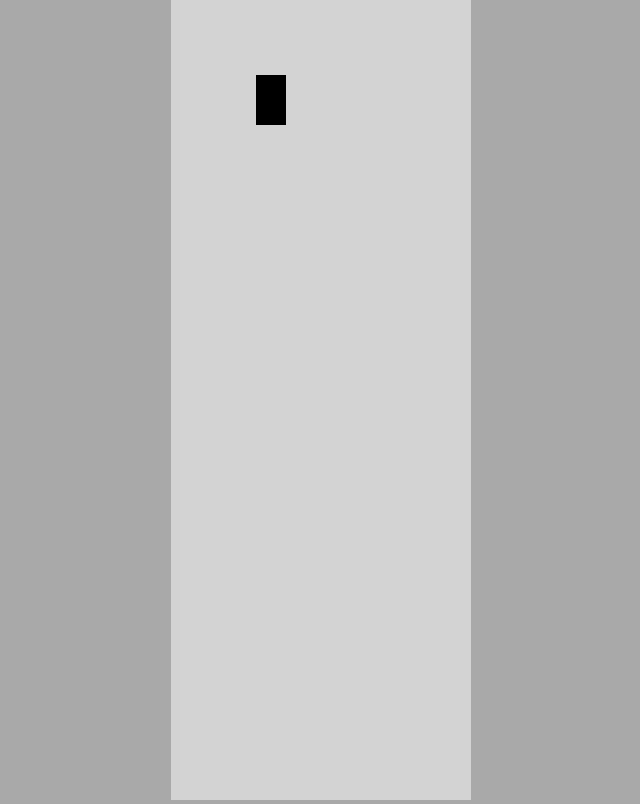
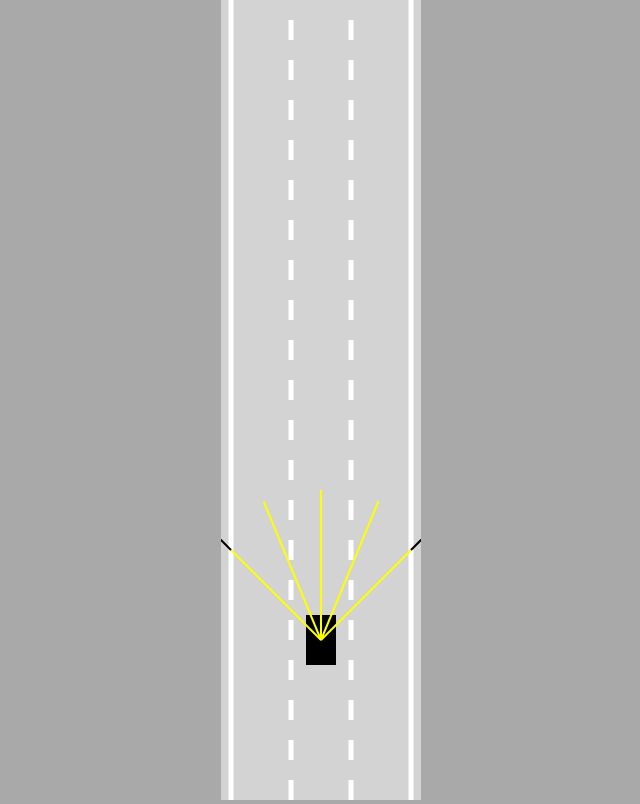
Before and after one commit to mattz608/ML_Car, a plain HTML site: page index.html in a window 1280 px wide. Shown: the whole page, without its empty margins (319-959 px from the left). Drawn offline with Linux system fonts and the light colour scheme.

Commit message:
Add sensors, define car from polygon, check if damaged, add road, add util functions

```diff
--- a/car.js
+++ b/car.js
@@ -10,11 +10,65 @@ class Car {
         this.maxSpeed = 3;
         this.friction = 0.05;
         this.angle = 0;
+        this.damaged = false;
 
+        this.polygon = this.#createPolygon();
+        this.sensor = new Sensor(this);
         this.controls = new Controls();
     }
 
-    update() {
+    update(roadBorders) {
+        this.#move();
+        this.polygon = this.#createPolygon();
+        this.damaged = this.#assessDamage(roadBorders);
+        this.sensor.update(roadBorders);
+    }
+
+    #assessDamage(roadBorders) {
+        for (let i = 0; i < roadBorders.length; i++) {
+            if (polyIntersect(this.polygon, roadBorders[i])) {
+                return true;
+            }
+        }
+
+        return false;
+    }
+
+    #createPolygon() {
+        const points=[];
+
+        const rad = Math.hypot(this.width, this.height) / 2; // Distance from center to corner
+        const alpha = Math.atan2(this.width, this.height); // Angle of diagonal
+
+        // Remember that the unit circle is rotated 90 degrees ccw (i.e. angle 0 is up)
+        // Top left corner
+        points.push({
+            x : this.x - Math.sin(this.angle - alpha)*rad,
+            y : this.y - Math.cos(this.angle - alpha)*rad
+        });
+
+        // Top right corner
+        points.push({
+            x : this.x - Math.sin(this.angle + alpha)*rad,
+            y : this.y - Math.cos(this.angle + alpha)*rad
+        });
+
+        // Bottom right corner
+        points.push({
+            x : this.x - Math.sin(Math.PI + this.angle - alpha)*rad,
+            y : this.y - Math.cos(Math.PI + this.angle - alpha)*rad
+        });
+
+        // Bottom left corner
+        points.push({
+            x : this.x - Math.sin(Math.PI + this.angle + alpha)*rad,
+            y : this.y - Math.cos(Math.PI + this.angle + alpha)*rad
+        });
+
+        return points;
+    }
+
+    #move() {
         // Forwards and reverse
         if (this.controls.forward) {
             this.speed += this.acceleration;
@@ -59,19 +113,19 @@ class Car {
     }
 
     draw(ctx) {
-        ctx.save();
-        ctx.translate(this.x, this.y);
-        ctx.rotate(-this.angle);
+        if (this.damaged) {
+            ctx.fillStyle = "gray";
+        } else {
+            ctx.fillStyle = "black";
+        }
 
         ctx.beginPath();
-        ctx.rect(
-            -this.width / 2,
-            -this.height / 2,
-            this.width,
-            this.height
-        );
+        ctx.moveTo(this.polygon[0].x, this.polygon[0].y);
+        for (let i = 1; i < this.polygon.length; i++) {
+            ctx.lineTo(this.polygon[i].x, this.polygon[i].y);
+        }
         ctx.fill();
 
-        ctx.restore();
+        this.sensor.draw(ctx);
     }
 }
--- a/index.html
+++ b/index.html
@@ -6,6 +6,9 @@
 <body>
     <canvas id="myCanvas"></canvas>
     <script src="controls.js"></script>
+    <script src="sensor.js"></script>
+    <script src="utils.js"></script>
+    <script src="road.js"></script>
     <script src="car.js"></script>
     <script src="main.js"></script>
 </body>
--- a/main.js
+++ b/main.js
@@ -1,15 +1,26 @@
 const canvas = document.getElementById("myCanvas");
+canvas.width = 200;
 
 const ctx = canvas.getContext("2d");
-const car = new Car(100, 100, 30, 50);
+const road = new Road(canvas.width/2, canvas.width*0.9)
+const car = new Car(road.getLaneCenter(1), 100, 30, 50);
+road.draw(ctx);
 car.draw(ctx);
 
 animate();
 
 function animate() {
-    car.update();
+    car.update(road.borders);
 
     canvas.height = window.innerHeight;
+
+    // Focus "camera" above car
+    ctx.save();
+    ctx.translate(0, -car.y + canvas.height * 0.8);
+
+    road.draw(ctx);
     car.draw(ctx);
+
+    ctx.restore();
     requestAnimationFrame(animate);
 }
--- /dev/null
+++ b/road.js
@@ -0,0 +1,56 @@
+class Road {
+    constructor(x, width, laneCount=3) {
+        this.x = x;
+        this.width = width;
+        this.laneCount = laneCount;
+
+        this.left = x - width/2;
+        this.right = x + width/2;
+
+        const infinity = 1000000;
+        this.top = -infinity;
+        this.bottom = infinity;
+
+        const topLeft = {x : this.left, y: this.top};
+        const topRight = {x : this.right, y: this.top};
+        const bottomLeft = {x : this.left, y: this.bottom};
+        const bottomRight = {x : this.right, y: this.bottom};
+        this.borders = [
+            [topLeft, bottomLeft],
+            [topRight, bottomRight]
+        ];
+    }
+
+    getLaneCenter(laneIndex) {
+        const laneWidth = this.width / this.laneCount;
+        return this.left + laneWidth/2 +
+                    Math.min(laneIndex, this.laneCount - 1)*laneWidth;
+    }
+
+    draw(ctx) {
+        ctx.lineWidth = 5;
+        ctx.strokeStyle = "white";
+
+        for (let i = 1; i < this.laneCount; i++) {
+            const x = lerp(
+                this.left,
+                this.right,
+                i/this.laneCount
+            );
+            ctx.setLineDash([20, 20]);
+
+            ctx.beginPath();
+            ctx.moveTo(x, this.top);
+            ctx.lineTo(x, this.bottom);
+            ctx.stroke();
+        }
+
+        ctx.setLineDash([]);
+        this.borders.forEach(border => {
+            ctx.beginPath();
+            ctx.moveTo(border[0].x, border[0].y);
+            ctx.lineTo(border[1].x, border[1].y);
+            ctx.stroke();
+        });
+    }
+}
--- /dev/null
+++ b/sensor.js
@@ -0,0 +1,103 @@
+class Sensor {
+    constructor(car) {
+        this.car = car;
+        this.rayCount = 5;
+        this.rayLength = 150;
+        this.raySpread = Math.PI/2; // Field of view
+
+        this.rays = [];
+        this.readings = [];
+    }
+
+    update(roadBorders) {
+        this.#castRays();
+
+        this.readings = [];
+        for (let i = 0; i < this.rays.length; i++) {
+            this.readings.push(
+                this.#getReading(this.rays[i], roadBorders)
+            );
+        }
+    }
+
+    #getReading(ray, roadBorders) {
+        let touches = [];
+
+        for (let i = 0; i < roadBorders.length; i++) {
+            const touch = getIntersection(
+                ray[0],
+                ray[1],
+                roadBorders[i][0],
+                roadBorders[i][1],
+            );
+            if (touch) {
+                touches.push(touch);
+            }
+        }
+
+        if (touches.length == 0) {
+            return null;
+        } else {
+            const offsets = touches.map(e => e.offset);
+            const minOffset = Math.min(...offsets);
+            return touches.find(e => e.offset == minOffset);
+        }
+    }
+
+    #castRays() {
+        // Create rays
+        this.rays = [];
+        for (let i = 0; i < this.rayCount; i++) {
+
+            // Get angles spread out evenly
+            const rayAngle = lerp(
+                this.raySpread/2,
+                -this.raySpread/2,
+                this.rayCount == 1 ? 0.5 : i/(this.rayCount-1) // rayCount - 1 is the amount of spaces between the rays
+            ) + this.car.angle;
+
+            const start = {x : this.car.x, y : this.car.y};
+            const end = {
+                x : this.car.x - Math.sin(rayAngle) * this.rayLength,
+                y : this.car.y - Math.cos(rayAngle) * this.rayLength
+            };
+            this.rays.push([start, end]);
+        }
+    }
+
+    draw(ctx) {
+        console.table(this.readings);
+        for (let i = 0; i < this.rays.length; i++) {
+            let end = this.rays[i][1];
+            if (this.readings[i]) {
+                end = this.readings[i];
+            }
+
+            ctx.beginPath();
+            ctx.lineWidth = 2;
+            ctx.strokeStyle = "yellow";
+            ctx.moveTo(
+                this.rays[i][0].x,
+                this.rays[i][0].y
+            );
+            ctx.lineTo(
+                end.x,
+                end.y
+            );
+            ctx.stroke();
+
+            ctx.beginPath();
+            ctx.lineWidth = 2;
+            ctx.strokeStyle = "black";
+            ctx.moveTo(
+                this.rays[i][1].x,
+                this.rays[i][1].y
+            );
+            ctx.lineTo(
+                end.x,
+                end.y
+            );
+            ctx.stroke();
+        }
+    }
+}
--- /dev/null
+++ b/utils.js
@@ -0,0 +1,46 @@
+// Linear interpolation
+function lerp(A, B, t) {
+    return A + (B - A) * t;
+}
+
+// Return closest intersection from A of line AB through CD
+function getIntersection(A, B, C, D) {
+    const tNumerator = (D.x-C.x)*(A.y-C.y) - (D.y-C.y)*(A.x-C.x);
+    const uNumerator = (C.y-A.y)*(A.x-B.x) - (C.x-A.x)*(A.y-B.y);
+    const denominator = (D.y-C.y)*(B.x-A.x) - (D.x-C.x)*(B.y-A.y);
+
+    if (denominator != 0) {
+        const t = tNumerator / denominator;
+        const u = uNumerator / denominator;
+
+        if (t >= 0 && t <= 1 && u >= 0 && u <= 1) {
+            return {
+                x : lerp(A.x, B.x, t),
+                y : lerp(A.y, B.y, t),
+                offset : t
+            }
+        }
+    }
+
+    return null;
+}
+
+// Return whether any of the lines of poly1 intersect with those of poly2
+function polyIntersect(poly1, poly2) {
+    for (let i = 0; i < poly1.length; i++) {
+        for (let j = 0; j < poly2.length; j++) {
+            const touch = getIntersection(
+                poly1[i],
+                poly1[(i+1) % poly1.length], // Last point connects to first point
+                poly2[j],
+                poly2[(j+1) % poly2.length]
+            );
+
+            if (touch) {
+                return true;
+            }
+        }
+    }
+
+    return false;
+}
```
